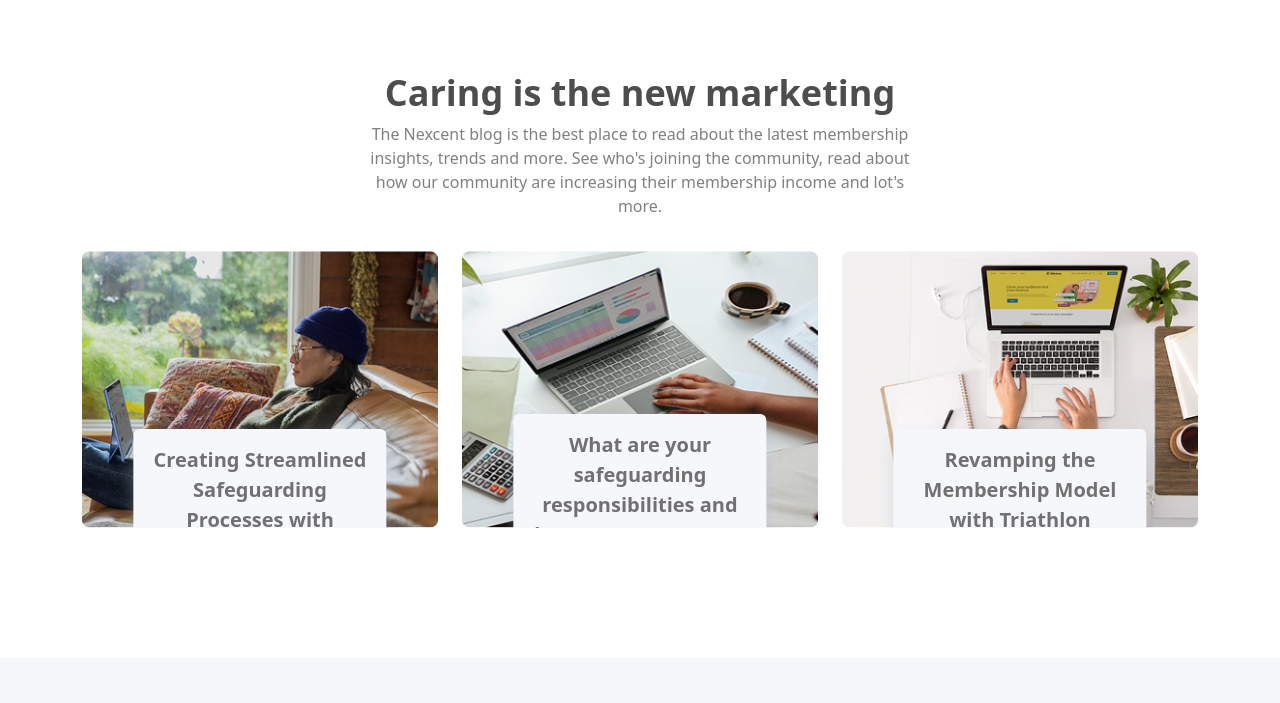
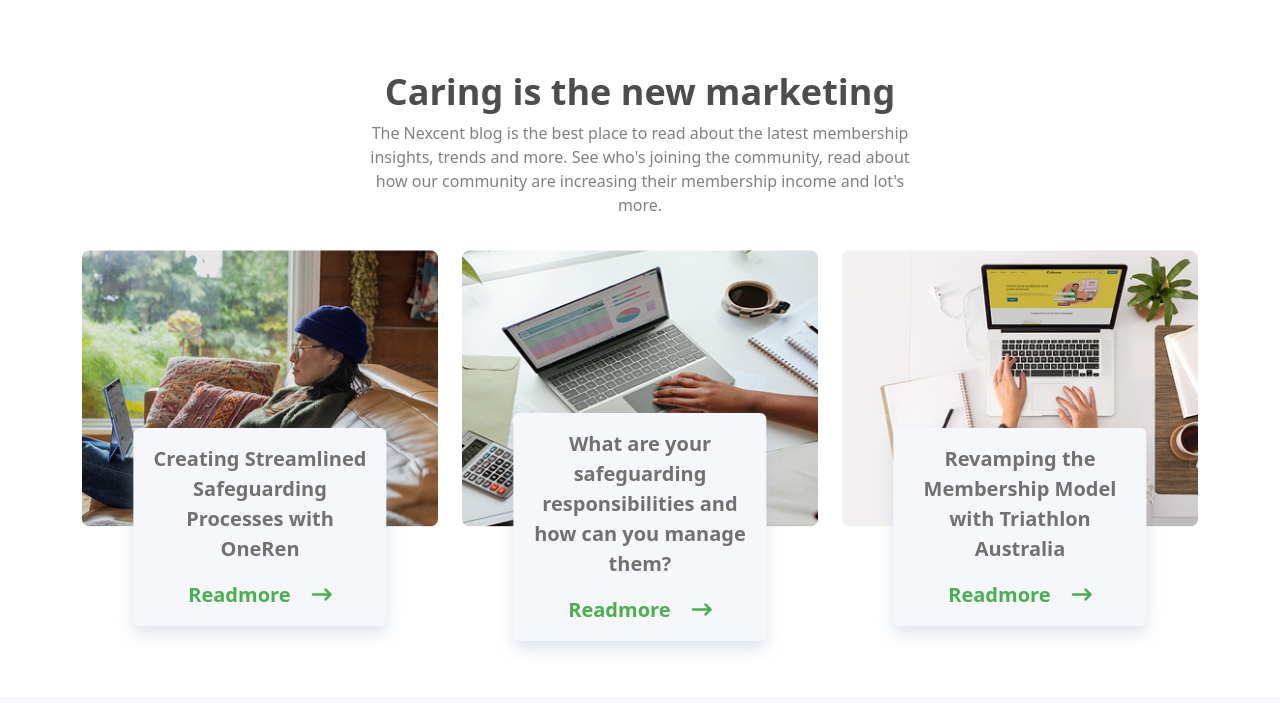
Before and after one commit to Siam-XD/project-7, a plain HTML site: page index.html in a window 1280 px wide. Shown: the part 3020-3723 px from the top of the page. Drawn offline with nearby package versions, Linux system fonts and the light colour scheme.

Commit message:
responsive added to main

```diff
--- a/css/style.css
+++ b/css/style.css
@@ -62,8 +62,11 @@
     font-size: 20px;
 }
 /* caring section */
-#caring {
-    margin: 25px 0 130px 0;
+/* #caring {
+    margin: 25px 0 90px 0;
+} */
+#caring .container {
+    padding-bottom: 170px;
 }
 .read-more {
     background-color: #F5F7FA;
--- a/index.html
+++ b/index.html
@@ -239,7 +239,7 @@
 
 		<!-- caring section start -->
 		<section id="caring">
-			<div class="container">
+			<div class="container mt-4">
 				<div data-aos="zoom-out" data-aos-anchor-placement="top-bottom" class="row d-flex flex-column align-items-center">
 					<div class="col-12 col-lg-6 text-center caring-text">
 						<h2 class="fw-semibold">Caring is the new marketing</h2>
```
Also changed, not shown: 1 other file.
